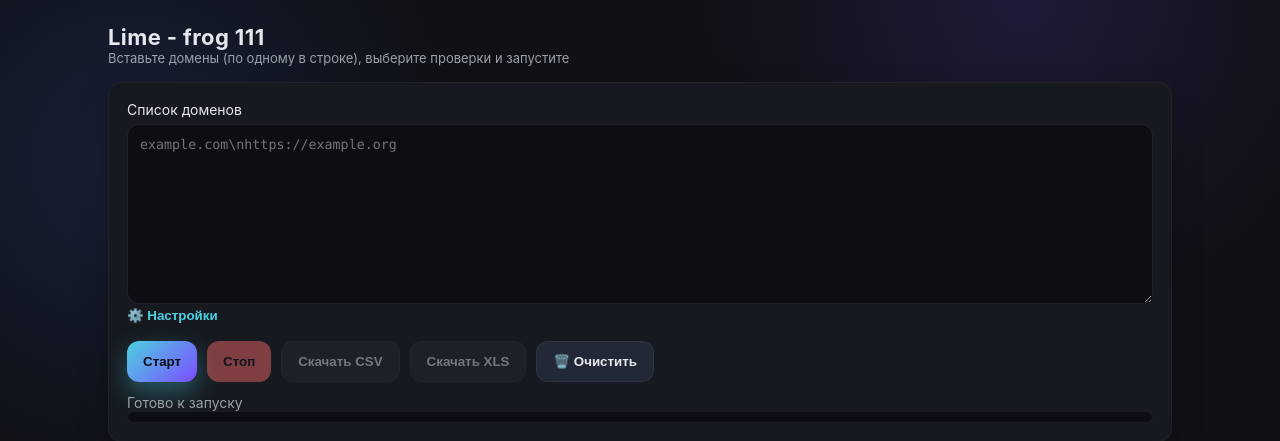
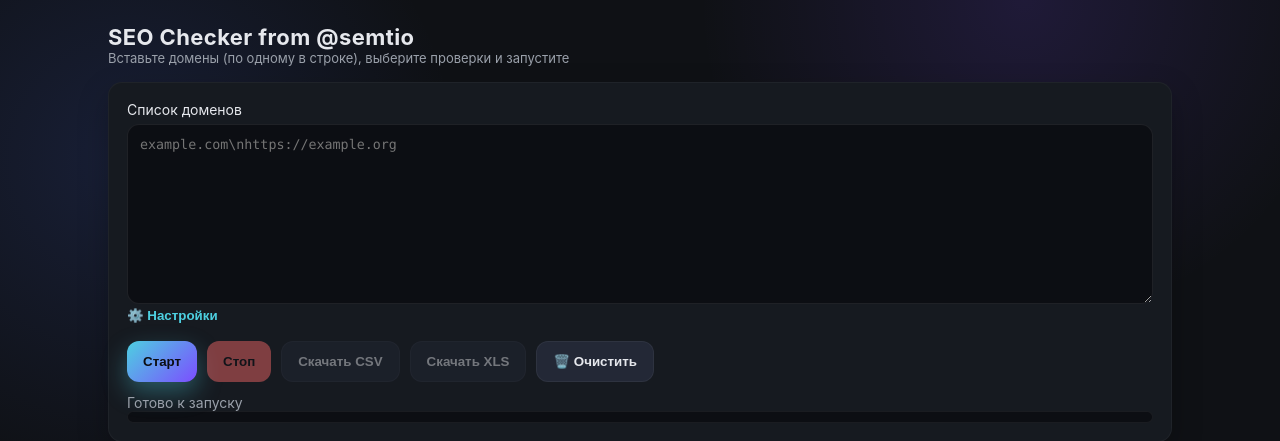
Before and after one commit to semtio/Lime-Frog, a Flask app: page / in a window 1280 px wide. Shown: the top 441 px of the page. Run offline with Flask 3, Linux system fonts and the light colour scheme.

Commit message:
avtodeploy test

```diff
--- a/templates/index.html
+++ b/templates/index.html
@@ -105,7 +105,7 @@
   <div class="container">
     <header>
       <div>
-        <h1>Lime - frog 111</h1>
+        <h1>SEO Checker from @semtio</h1>
         <div class="muted">Вставьте домены (по одному в строке), выберите проверки и запустите</div>
       </div>
       <div class="badge" id="job-badge" style="display:none;">Задача активна</div>
```
